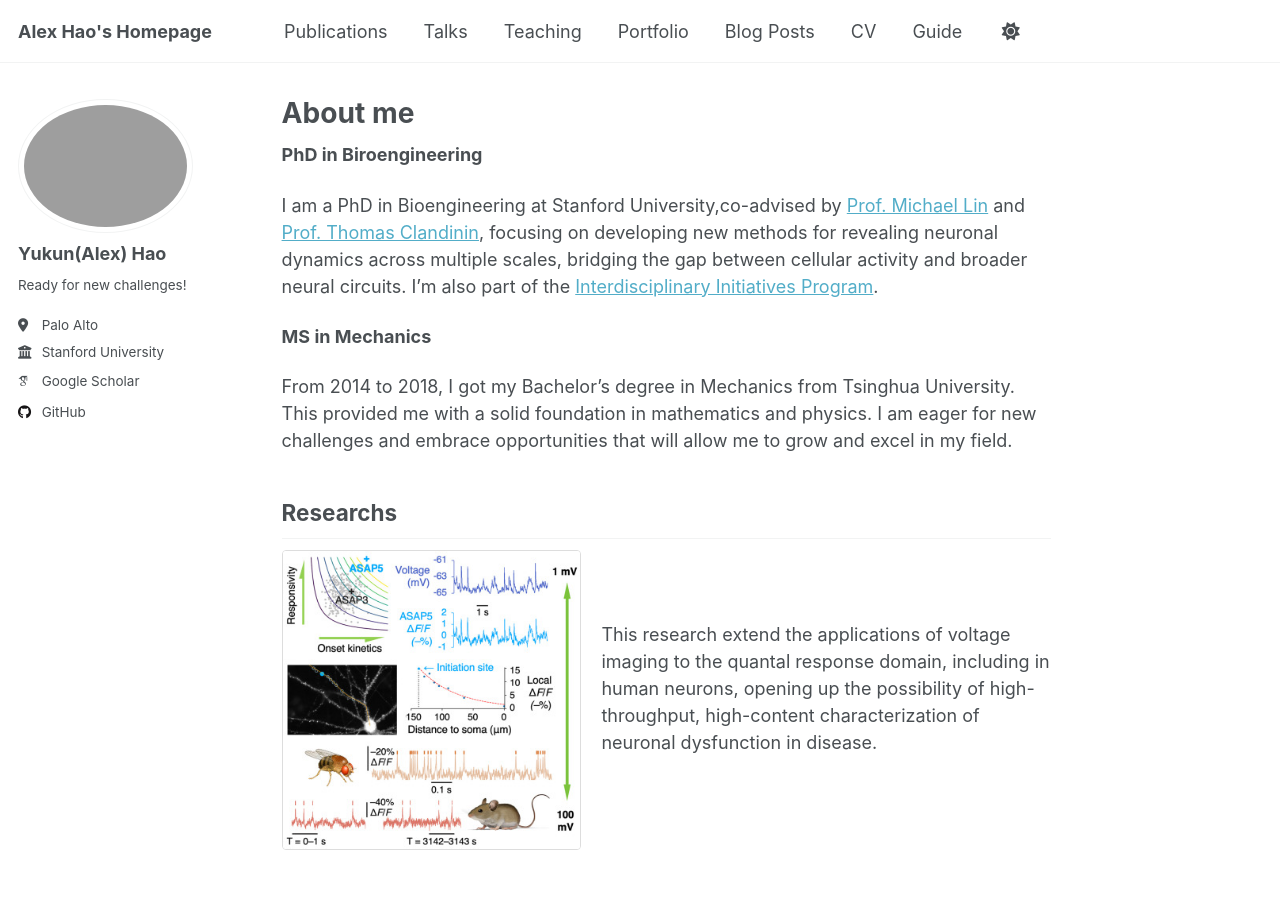
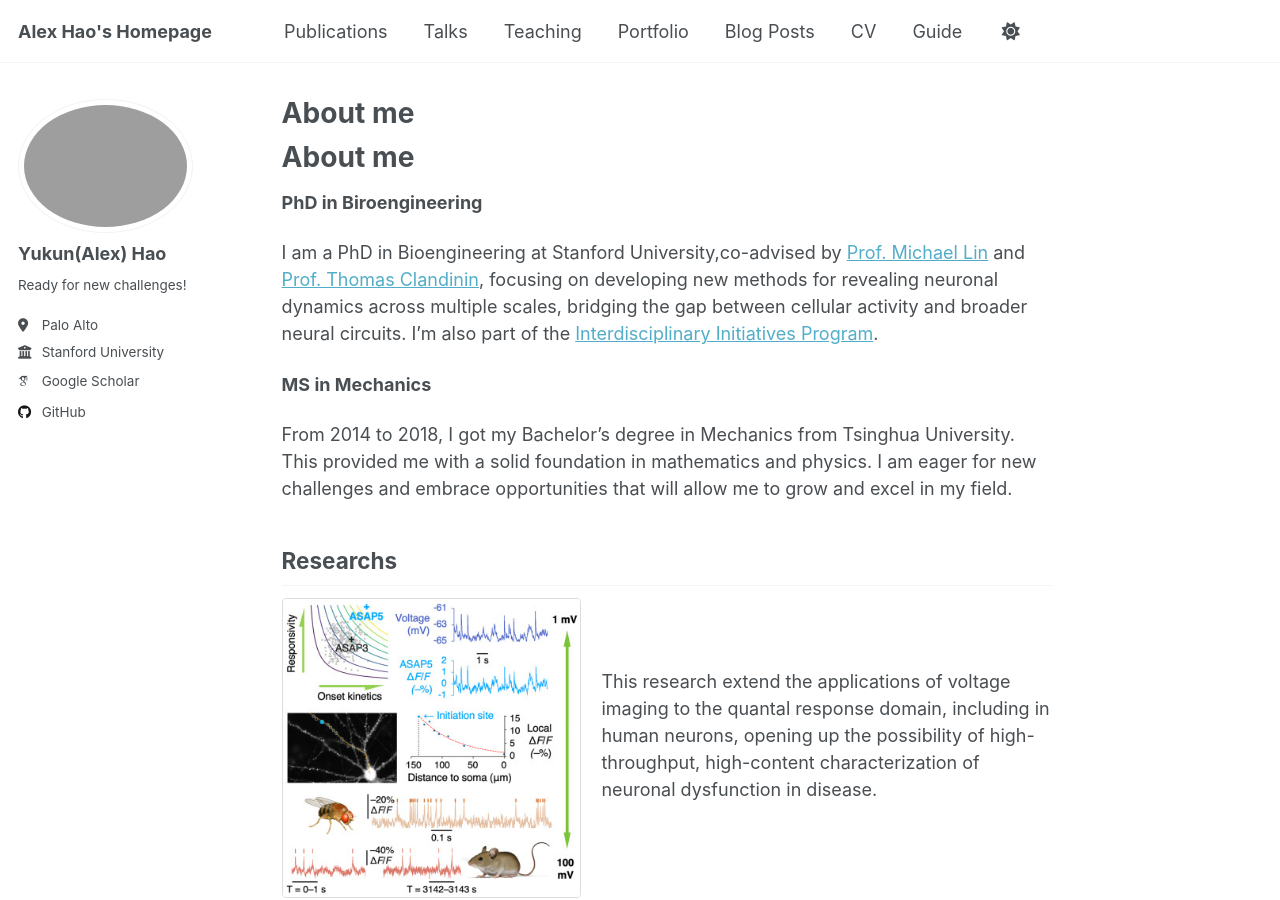
Before and after one commit to AlexYkHao/AlexYkHao.github.io, a Jekyll site: the page built from _pages/about.md, in a window 1280 px wide and 900 px high. Built offline with Jekyll 4.4.1, drawn with Linux system fonts in a browser that asks for light colours; some web fonts are replaced; our own code applies the rules of GitHub Pages for plain Markdown files.

Commit message:
Update about.md

```diff
--- a/_pages/about.md
+++ b/_pages/about.md
@@ -1,11 +1,12 @@
 ---
 permalink: /
-title: "About me"
+title: #"About me"
 author_profile: true
 redirect_from:
   - /about/
   - /about.html
 ---
+# About me
 
 **PhD in Biroengineering**
 
```
